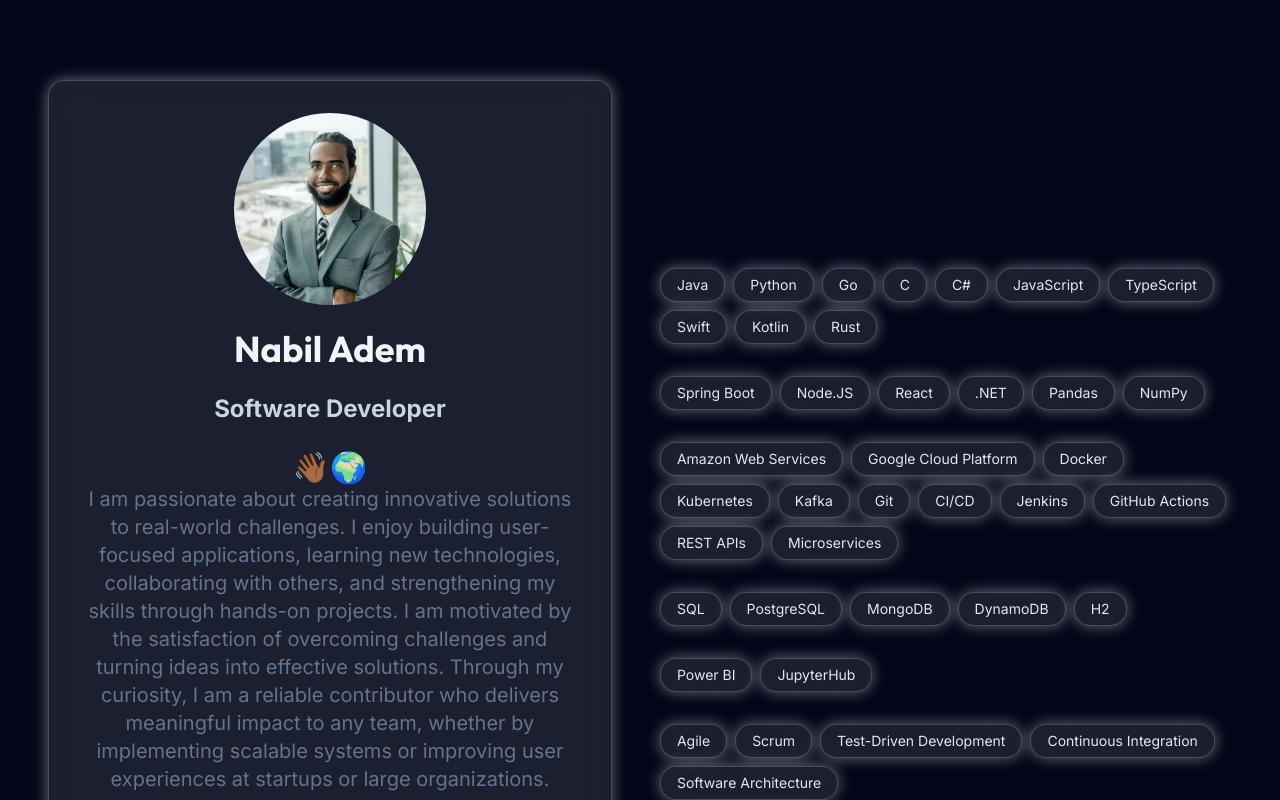
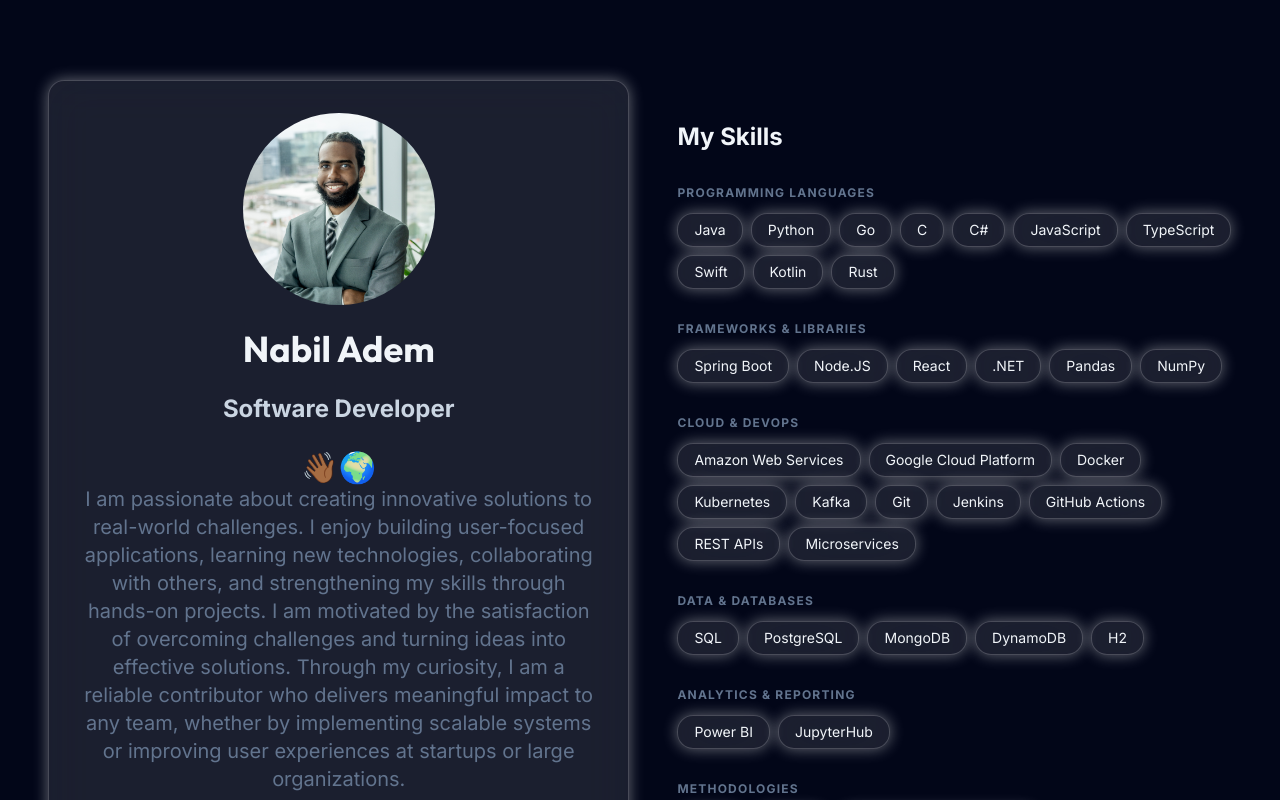
Before and after one commit to nabiladem/portfolio, a React (Vite) app: page / in a window 1280 px wide. Shown: the top 800 px of the page. Built offline with nearby package versions, Linux system fonts and the light colour scheme.

Commit message:
Complete skills section

```diff
--- a/src/App.jsx
+++ b/src/App.jsx
@@ -82,61 +82,72 @@ function App() {
         </motion.header>
 
         <div className="flex flex-col gap-8">
-          <div className="flex flex-wrap gap-2 text-slate-200">
-            <span className="rounded-full px-4 py-1.5 liquid-glass text-sm whitespace-nowrap">Java</span>
-            <span className="rounded-full px-4 py-1.5 liquid-glass text-sm whitespace-nowrap">Python</span>
-            <span className="rounded-full px-4 py-1.5 liquid-glass text-sm whitespace-nowrap">Go</span>
-            <span className="rounded-full px-4 py-1.5 liquid-glass text-sm whitespace-nowrap">C</span>
-            <span className="rounded-full px-4 py-1.5 liquid-glass text-sm whitespace-nowrap">C#</span>
-            <span className="rounded-full px-4 py-1.5 liquid-glass text-sm whitespace-nowrap">JavaScript</span>
-            <span className="rounded-full px-4 py-1.5 liquid-glass text-sm whitespace-nowrap">TypeScript</span>
-            <span className="rounded-full px-4 py-1.5 liquid-glass text-sm whitespace-nowrap">Swift</span>
-            <span className="rounded-full px-4 py-1.5 liquid-glass text-sm whitespace-nowrap">Kotlin</span>
-            <span className="rounded-full px-4 py-1.5 liquid-glass text-sm whitespace-nowrap">Rust</span>
+          <h2 className="text-2xl font-bold text-slate-100">My Skills</h2>
+
+          <div className="flex flex-col gap-3 text-slate-200">
+            <h3 className="text-xs font-bold uppercase tracking-widest text-slate-500">Programming Languages</h3>
+            <div className="flex flex-wrap gap-2">
+            {['Java', 'Python', 'Go', 'C', 'C#', 'JavaScript', 'TypeScript', 'Swift', 'Kotlin', 'Rust'].map((skill) => (
+              <span key={skill} className="liquid-glass rounded-full px-4 py-1.5 text-sm text-slate-100 whitespace-nowrap">
+                {skill}
+              </span>
+            ))}
+            </div>
           </div>
 
-          <div className="flex flex-wrap gap-2 text-slate-200">
-            <span className="rounded-full px-4 py-1.5 liquid-glass text-sm whitespace-nowrap">Spring Boot</span>
-            <span className="rounded-full px-4 py-1.5 liquid-glass text-sm whitespace-nowrap">Node.JS</span>
-            <span className="rounded-full px-4 py-1.5 liquid-glass text-sm whitespace-nowrap">React</span>
-            <span className="rounded-full px-4 py-1.5 liquid-glass text-sm whitespace-nowrap">.NET</span>
-            <span className="rounded-full px-4 py-1.5 liquid-glass text-sm whitespace-nowrap">Pandas</span>
-            <span className="rounded-full px-4 py-1.5 liquid-glass text-sm whitespace-nowrap">NumPy</span>
+          <div className="flex flex-col gap-3 text-slate-200">
+            <h3 className="text-xs font-bold uppercase tracking-widest text-slate-500">Frameworks & Libraries</h3>
+            <div className="flex flex-wrap gap-2">
+            {['Spring Boot', 'Node.JS', 'React', '.NET', 'Pandas', 'NumPy'].map((skill) => (
+              <span key={skill} className="liquid-glass rounded-full px-4 py-1.5 text-sm text-slate-100 whitespace-nowrap">
+                {skill}
+              </span>
+            ))}
+            </div>
           </div>
 
-          <div className="flex flex-wrap gap-2 text-slate-200">
-            <span className="rounded-full px-4 py-1.5 liquid-glass text-sm whitespace-nowrap">Amazon Web Services</span>
-            <span className="rounded-full px-4 py-1.5 liquid-glass text-sm whitespace-nowrap">Google Cloud Platform</span>
-            <span className="rounded-full px-4 py-1.5 liquid-glass text-sm whitespace-nowrap">Docker</span>
-            <span className="rounded-full px-4 py-1.5 liquid-glass text-sm whitespace-nowrap">Kubernetes</span>
-            <span className="rounded-full px-4 py-1.5 liquid-glass text-sm whitespace-nowrap">Kafka</span>
-            <span className="rounded-full px-4 py-1.5 liquid-glass text-sm whitespace-nowrap">Git</span>
-            <span className="rounded-full px-4 py-1.5 liquid-glass text-sm whitespace-nowrap">CI/CD</span>
-            <span className="rounded-full px-4 py-1.5 liquid-glass text-sm whitespace-nowrap">Jenkins</span>
-            <span className="rounded-full px-4 py-1.5 liquid-glass text-sm whitespace-nowrap">GitHub Actions</span>
-            <span className="rounded-full px-4 py-1.5 liquid-glass text-sm whitespace-nowrap">REST APIs</span>
-            <span className="rounded-full px-4 py-1.5 liquid-glass text-sm whitespace-nowrap">Microservices</span>
+          <div className="flex flex-col gap-3 text-slate-200">
+            <h3 className="text-xs font-bold uppercase tracking-widest text-slate-500">Cloud & DevOps</h3>
+            <div className="flex flex-wrap gap-2">
+            {['Amazon Web Services', 'Google Cloud Platform', 'Docker', 'Kubernetes', 'Kafka', 'Git', 'Jenkins', 'GitHub Actions', 'REST APIs', 'Microservices'].map((skill) => (
+              <span key={skill} className="liquid-glass rounded-full px-4 py-1.5 text-sm text-slate-100 whitespace-nowrap">
+                {skill}
+              </span>
+            ))}
+            </div>
           </div>
 
-          <div className="flex flex-wrap gap-2 text-slate-200">
-            <span className="rounded-full px-4 py-1.5 liquid-glass text-sm whitespace-nowrap">SQL</span>
-            <span className="rounded-full px-4 py-1.5 liquid-glass text-sm whitespace-nowrap">PostgreSQL</span>
-            <span className="rounded-full px-4 py-1.5 liquid-glass text-sm whitespace-nowrap">MongoDB</span>
-            <span className="rounded-full px-4 py-1.5 liquid-glass text-sm whitespace-nowrap">DynamoDB</span>
-            <span className="rounded-full px-4 py-1.5 liquid-glass text-sm whitespace-nowrap">H2</span>
+          <div className="flex flex-col gap-3 text-slate-200">
+            <h3 className="text-xs font-bold uppercase tracking-widest text-slate-500">Data & Databases</h3>
+            <div className="flex flex-wrap gap-2">
+            {['SQL', 'PostgreSQL', 'MongoDB', 'DynamoDB', 'H2'].map((skill) => (
+              <span key={skill} className="liquid-glass rounded-full px-4 py-1.5 text-sm text-slate-100 whitespace-nowrap">
+                {skill}
+              </span>
+            ))}
+            </div>
           </div>
 
-          <div className="flex flex-wrap gap-2 text-slate-200">
-            <span className="rounded-full px-4 py-1.5 liquid-glass text-sm whitespace-nowrap">Power BI</span>
-            <span className="rounded-full px-4 py-1.5 liquid-glass text-sm whitespace-nowrap">JupyterHub</span>
+          <div className="flex flex-col gap-3 text-slate-200">
+            <h3 className="text-xs font-bold uppercase tracking-widest text-slate-500">Analytics & Reporting</h3>
+            <div className="flex flex-wrap gap-2">
+            {['Power BI', 'JupyterHub'].map((skill) => (
+              <span key={skill} className="liquid-glass rounded-full px-4 py-1.5 text-sm text-slate-100 whitespace-nowrap">
+                {skill}
+              </span>
+            ))}
+            </div>
           </div>
 
-          <div className="flex flex-wrap gap-2 text-slate-200">
-            <span className="rounded-full px-4 py-1.5 liquid-glass text-sm whitespace-nowrap">Agile</span>
-            <span className="rounded-full px-4 py-1.5 liquid-glass text-sm whitespace-nowrap">Scrum</span>
-            <span className="rounded-full px-4 py-1.5 liquid-glass text-sm whitespace-nowrap">Test-Driven Development</span>
-            <span className="rounded-full px-4 py-1.5 liquid-glass text-sm whitespace-nowrap">Continuous Integration</span>
-            <span className="rounded-full px-4 py-1.5 liquid-glass text-sm whitespace-nowrap">Software Architecture</span>
+          <div className="flex flex-col gap-3 text-slate-200">
+            <h3 className="text-xs font-bold uppercase tracking-widest text-slate-500">Methodologies</h3>
+            <div className="flex flex-wrap gap-2">
+            {['Agile', 'Scrum', 'Test-Driven Development', 'Continuous Integration', 'Continuous Deployment','Software Architecture'].map((skill) => (
+              <span key={skill} className="liquid-glass rounded-full px-4 py-1.5 text-sm text-slate-100 whitespace-nowrap">
+                {skill}
+              </span>
+            ))}
+            </div>
           </div>
         </div>
       </div>
```
